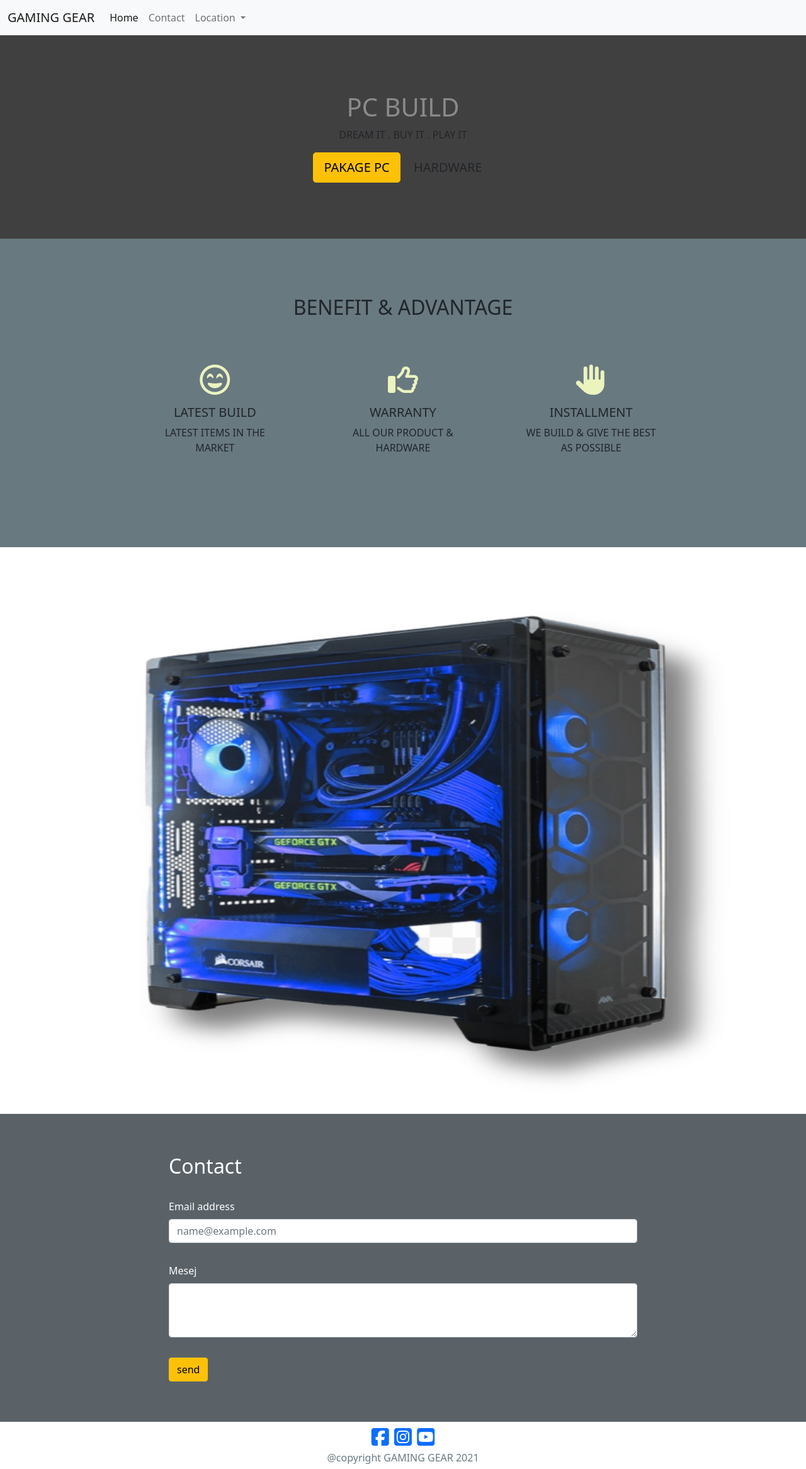
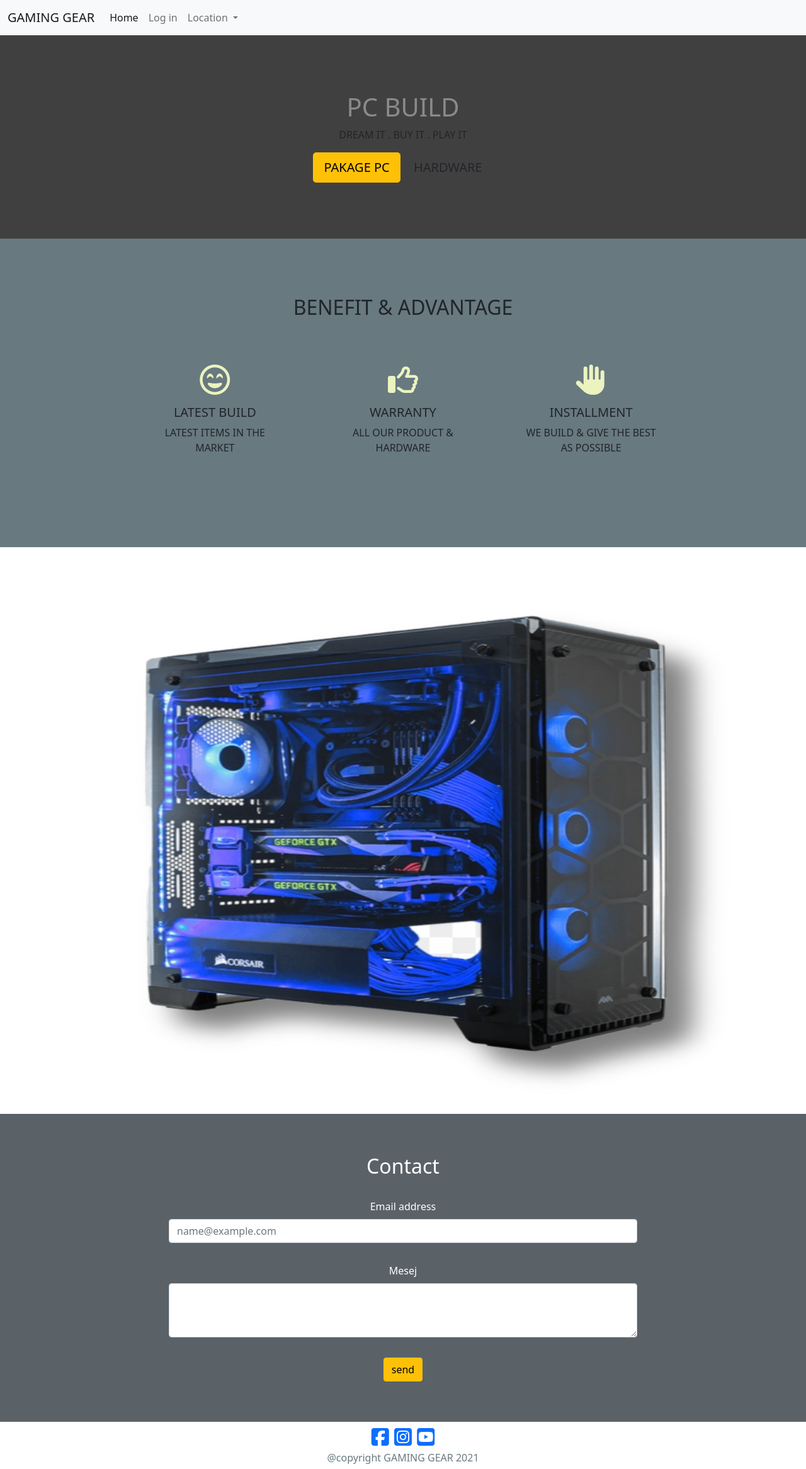
Before and after one commit to Naufalmajid/gaming, a PHP site: page / in a window 1280 px wide. Shown: the whole page at 63% size. Run offline with PHP 8.4, Linux system fonts and the light colour scheme; some libraries are stand-ins or nearby versions.

Commit message:
versi awal

```diff
--- a/index.html
+++ b/index.html
@@ -31,7 +31,7 @@
                 <a class="nav-link active" aria-current="page" href="#">Home</a>
               </li>
               <li class="nav-item">
-                <a href="contact.html" class="nav-link">Contact</a>
+                <a href="log in.html" class="nav-link">Log in</a>
               </li>
               <li class="nav-item dropdown">
                 <a class="nav-link dropdown-toggle" href="#" id="navbarDropdown" role="button" data-bs-toggle="dropdown" aria-expanded="false">
--- a/style.css
+++ b/style.css
@@ -27,7 +27,7 @@
 .seksyen4{
     background-color: #5A6268;
     padding: 5% 20% 5%;
-    text-align: left;
+    text-align: center;
     color: white;
 
 }
```
